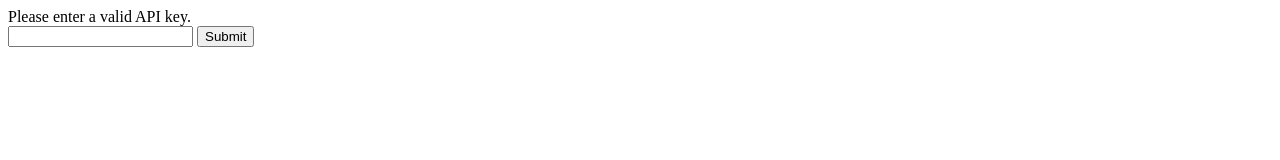
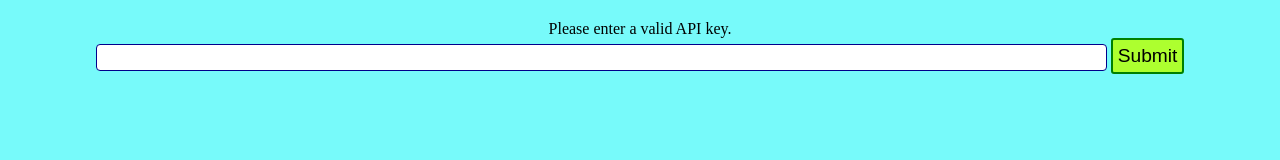
Before and after one commit to deanvd-ITvarsity/Module-12-Assessment-2, a plain HTML site: page enter-api-key.html in a window 1280 px wide. Drawn offline with Linux system fonts and the light colour scheme.

Commit message:
Updated Styling for Enter api page

```diff
--- a/contact-style.css
+++ b/contact-style.css
@@ -1,8 +1,31 @@
+/* Styling Body */
+
 body {
     margin-top: 20px;
     text-align: center;
     background-color: rgb(119, 250, 250);
 }
+
+
+/* Styling Submit Api Key Button */
+
+#submitApiKey {
+    background-color: greenyellow;
+    padding: 5px;
+    border: 2px solid green;
+    border-radius: 3px;
+    font-family: Arial, Helvetica, sans-serif;
+    font-size: larger;
+}
+
+#submitApiKey:hover {
+    background-color: green;
+    border: 2px solid greenyellow;
+    color: white;
+}
+
+
+/* Stling Header */
 
 h2 {
     text-align: center;
@@ -10,6 +33,9 @@ h2 {
     background-color: #00d2ee;
     border: 2px solid darkblue;
 }
+
+
+/* Styling Contact Table */
 
 #table {
     text-align: center;
@@ -40,6 +66,9 @@ h2 {
     border: 2px solid darkblue;
 }
 
+
+/* Styling Refresh Button */
+
 #refresh {
     position: fixed;
     bottom: 0;
@@ -60,6 +89,9 @@ h2 {
     border: 2px solid lightblue;
     color: white;
 }
+
+
+/* Stylind Add Contact Button */
 
 #addContact {
     position: fixed;
@@ -82,6 +114,9 @@ h2 {
     color: white;
 }
 
+
+/* Styling Inputs */
+
 input {
     margin-top: 5px;
     width: 80%;
@@ -91,9 +126,16 @@ input {
     border-radius: 4px;
 }
 
+
+/* Styling Labels For Inputs */
+
 label {
     font-family: Arial, Helvetica, sans-serif;
+    font-weight: bold;
 }
+
+
+/* Styling  Submit Button*/
 
 #submitForm {
     position: fixed;
@@ -116,6 +158,9 @@ label {
     color: white;
 }
 
+
+/* Styling Home Button */
+
 #homeLink {
     position: fixed;
     bottom: 0;
@@ -137,6 +182,9 @@ label {
     color: white;
 }
 
+
+/* Styling Edit Contact Button */
+
 #editContact {
     width: 25%;
     height: 50px;
@@ -153,6 +201,9 @@ label {
     border: 2px solid lightblue;
     color: white;
 }
+
+
+/* Styling Delete Contact Button */
 
 #deleteContact {
     width: 25%;
@@ -172,16 +223,17 @@ label {
     color: white;
 }
 
-label {
-    font-family: Arial, Helvetica, sans-serif;
-    font-weight: bold;
-}
 
-#avatarlabel {
-    float: left;
-}
+/* Styling Avatar Image */
 
 #avatarImage img {
     border: 2px solid darkblue;
     border-radius: 4px;
 }
+
+
+/* Styling Avatar Label */
+
+#avatarlabel {
+    float: left;
+}
--- a/enter-api-key.html
+++ b/enter-api-key.html
@@ -4,6 +4,7 @@
     <title>API Key</title>
     <meta charset="UTF-8">
     <meta name="viewport" content="width=device-width, initial-scale=1.0">
+    <link rel="stylesheet" href="contact-style.css">
 </head>
 
 <body>
```
